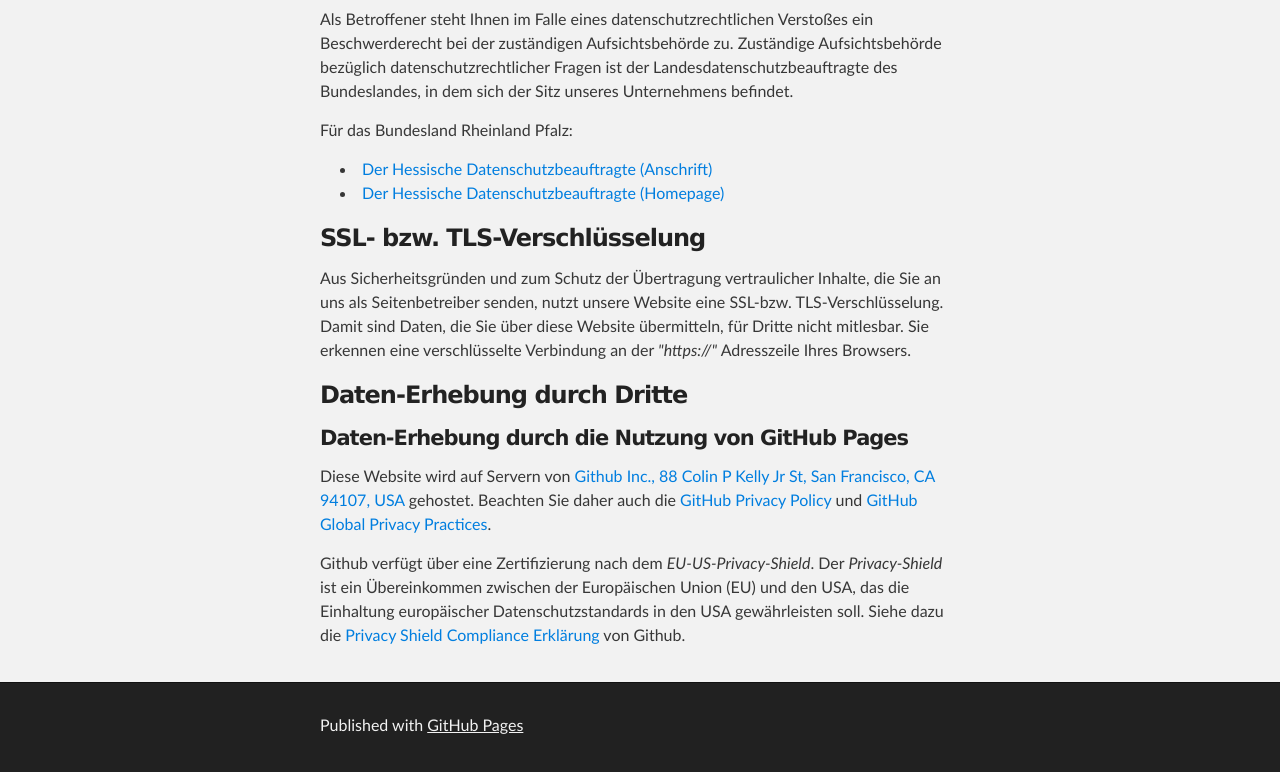
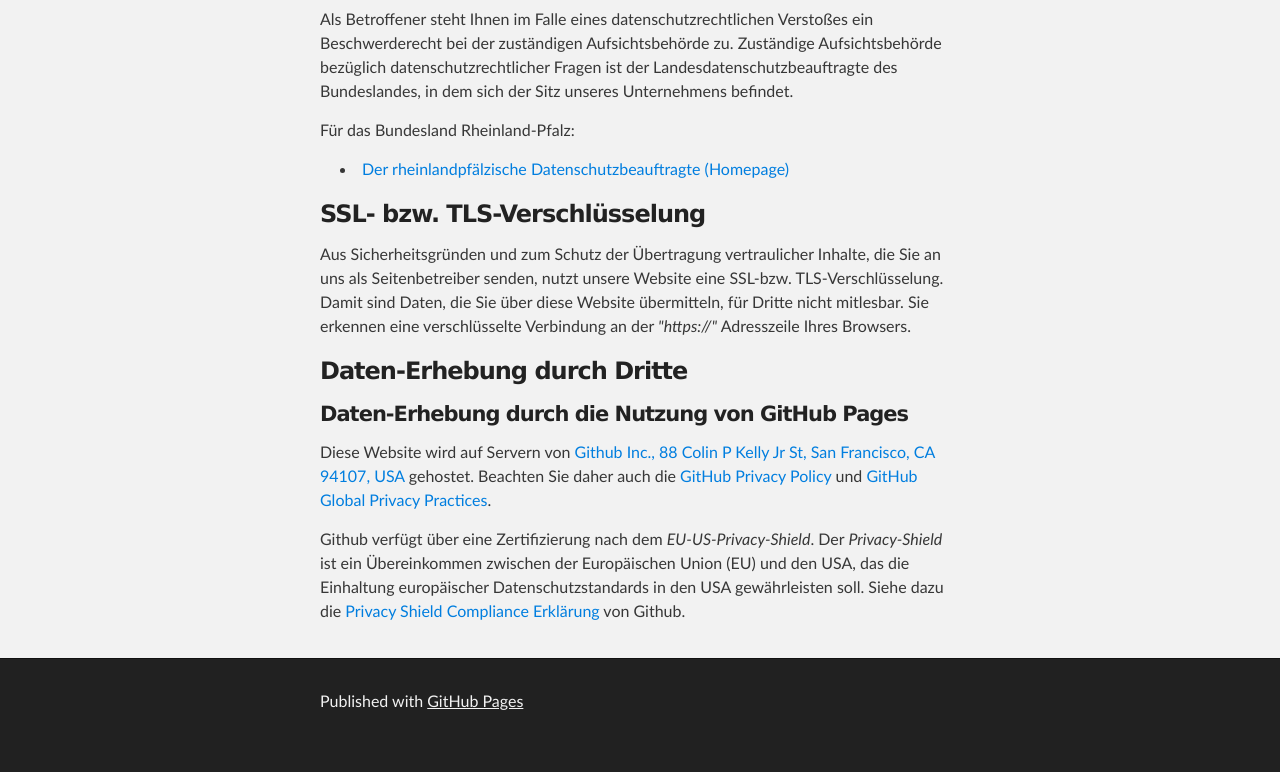
Before and after one commit to i3mainz/i3mainz.github.io, a plain HTML site: page impressum.html in a window 1280 px wide. Shown: the part 1335-2107 px from the top of the page. After the commit the page ends 2083 px from the top, so only its background shows below. Drawn offline with Linux system fonts and the light colour scheme.

Commit message:
Update impressum.html

```diff
--- a/impressum.html
+++ b/impressum.html
@@ -68,11 +68,10 @@ Ihnen steht das Recht zu, Daten, die wir auf Grundlage Ihrer Einwilligung oder i
 Als Betroffener steht Ihnen im Falle eines datenschutzrechtlichen Versto&szlig;es ein Beschwerderecht bei der zust&auml;ndigen Aufsichtsbeh&ouml;rde zu. Zust&auml;ndige Aufsichtsbeh&ouml;rde bez&uuml;glich datenschutzrechtlicher Fragen ist der Landesdatenschutzbeauftragte des Bundeslandes, in dem sich der Sitz unseres Unternehmens befindet.
 </p>
 <p>
-F&uuml;r das Bundesland Rheinland Pfalz:
+F&uuml;r das Bundesland Rheinland-Pfalz:
 </p>
 <ul>
- <li><a href="https://www.bfdi.bund.de/SharedDocs/Adressen/LfD/Hessen.html">Der Hessische Datenschutzbeauftragte (Anschrift)</a></li>
- <li><a href="https://datenschutz.hessen.de">Der Hessische Datenschutzbeauftragte (Homepage)</a></li>
+ <li><a href="https://www.datenschutz.rlp.de/de/startseite/">Der rheinlandpfälzische Datenschutzbeauftragte (Homepage)</a></li>
 </ul>
 
 <h3>SSL- bzw. TLS-Verschl&uuml;sselung</h3>
```
